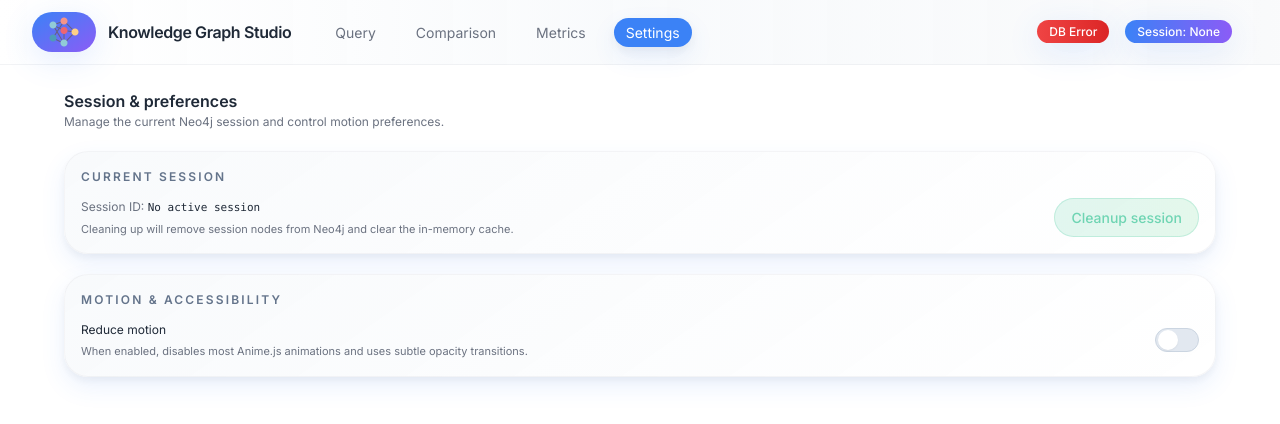
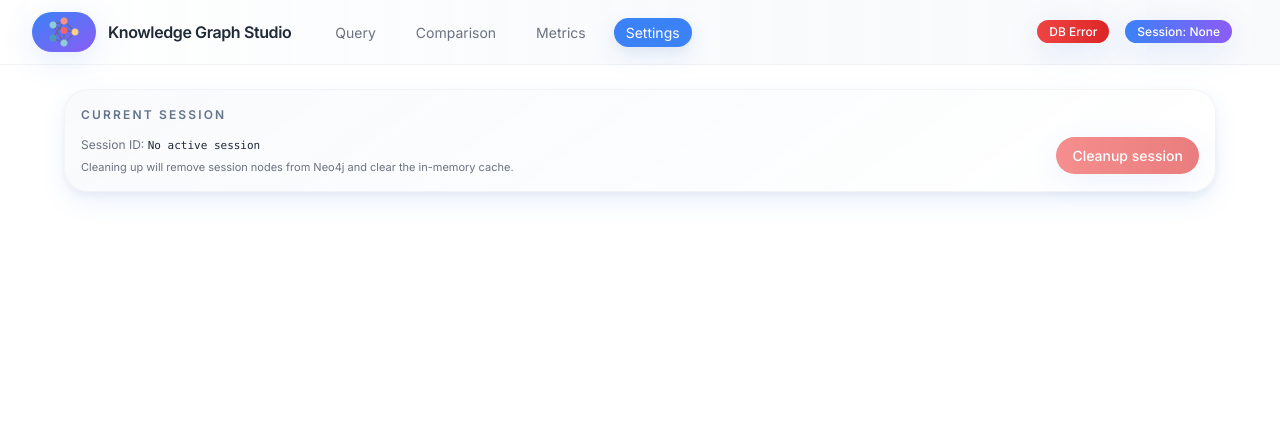
Before and after one commit to beast0686/Classical-RAG-for-Semantic-Search-and-Quantum-Modules-for-Research-Evaluation, a React (Vite) app in the folder frontend/: page /settings in a window 1280 px wide. Shown: the top 424 px of the page. Built offline with nearby package versions, Linux system fonts and the light colour scheme; no server answers.

Commit message:
feat: ui update on Settings Section

```diff
--- a/frontend/src/pages/SettingsPage.tsx
+++ b/frontend/src/pages/SettingsPage.tsx
@@ -17,12 +17,12 @@
 
   return (
     <div className="mx-auto flex max-w-6xl flex-col gap-5">
-      <section>
-        <h2 className="text-base font-semibold text-text-main">Session & preferences</h2>
-        <p className="text-xs text-text-muted">
-          Manage the current Neo4j session and control motion preferences.
-        </p>
-      </section>
+      {/*<section>*/}
+      {/*  <h2 className="text-base font-semibold text-text-main">Session & preferences</h2>*/}
+      {/*  <p className="text-xs text-text-muted">*/}
+      {/*    Manage the current Neo4j session and control motion preferences.*/}
+      {/*  </p>*/}
+      {/*</section>*/}
 
       <section className="glass-card flex flex-col gap-3 rounded-2xl border border-slate-100 bg-card/80 p-4 shadow-soft">
         <h3 className="text-xs font-semibold uppercase tracking-[0.18em] text-slate-500">
@@ -42,10 +42,10 @@
           </div>
           <Button
             type="button"
-            variant="secondary"
             onClick={handleCleanup}
             disabled={!sessionId || cleanupMutation.isPending}
             loading={cleanupMutation.isPending}
+            className="bg-gradient-to-r from-red-500 to-red-600 text-white hover:from-red-600 hover:to-red-700 shadow-colorful transition-all hover:scale-[1.02] active:scale-[0.98] font-medium"
           >
             Cleanup session
           </Button>
@@ -55,32 +55,32 @@
         )}
       </section>
 
-      <section className="glass-card flex flex-col gap-3 rounded-2xl border border-slate-100 bg-card/80 p-4 shadow-soft">
-        <h3 className="text-xs font-semibold uppercase tracking-[0.18em] text-slate-500">
-          Motion & accessibility
-        </h3>
-        <div className="flex items-center justify-between gap-3 text-xs">
-          <div>
-            <p className="text-text-main">Reduce motion</p>
-            <p className="mt-1 text-[11px] text-text-muted">
-              When enabled, disables most Anime.js animations and uses subtle opacity transitions.
-            </p>
-          </div>
-          <button
-            type="button"
-            onClick={() => setReduceMotion(!reduceMotion)}
-            className={`relative inline-flex h-6 w-11 items-center rounded-full border transition-colors ${
-              reduceMotion ? 'border-primary bg-primary' : 'border-slate-300 bg-slate-200'
-            }`}
-          >
-            <span
-              className={`inline-block h-5 w-5 rounded-full bg-white shadow-sm transition-transform ${
-                reduceMotion ? 'translate-x-5' : 'translate-x-0.5'
-              }`}
-            />
-          </button>
-        </div>
-      </section>
+      {/*<section className="glass-card flex flex-col gap-3 rounded-2xl border border-slate-100 bg-card/80 p-4 shadow-soft">*/}
+      {/*  <h3 className="text-xs font-semibold uppercase tracking-[0.18em] text-slate-500">*/}
+      {/*    Motion & accessibility*/}
+      {/*  </h3>*/}
+      {/*  <div className="flex items-center justify-between gap-3 text-xs">*/}
+      {/*    <div>*/}
+      {/*      <p className="text-text-main">Reduce motion</p>*/}
+      {/*      <p className="mt-1 text-[11px] text-text-muted">*/}
+      {/*        When enabled, disables most Anime.js animations and uses subtle opacity transitions.*/}
+      {/*      </p>*/}
+      {/*    </div>*/}
+      {/*    <button*/}
+      {/*      type="button"*/}
+      {/*      onClick={() => setReduceMotion(!reduceMotion)}*/}
+      {/*      className={`relative inline-flex h-6 w-11 items-center rounded-full border transition-colors ${*/}
+      {/*        reduceMotion ? 'border-primary bg-primary' : 'border-slate-300 bg-slate-200'*/}
+      {/*      }`}*/}
+      {/*    >*/}
+      {/*      <span*/}
+      {/*        className={`inline-block h-5 w-5 rounded-full bg-white shadow-sm transition-transform ${*/}
+      {/*          reduceMotion ? 'translate-x-5' : 'translate-x-0.5'*/}
+      {/*        }`}*/}
+      {/*      />*/}
+      {/*    </button>*/}
+      {/*  </div>*/}
+      {/*</section>*/}
     </div>
   );
 };
```
